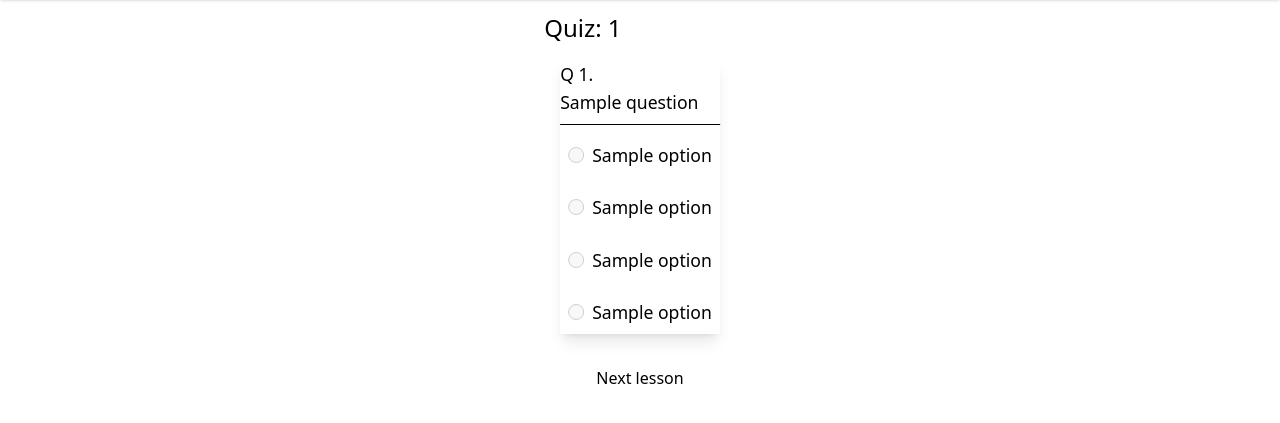
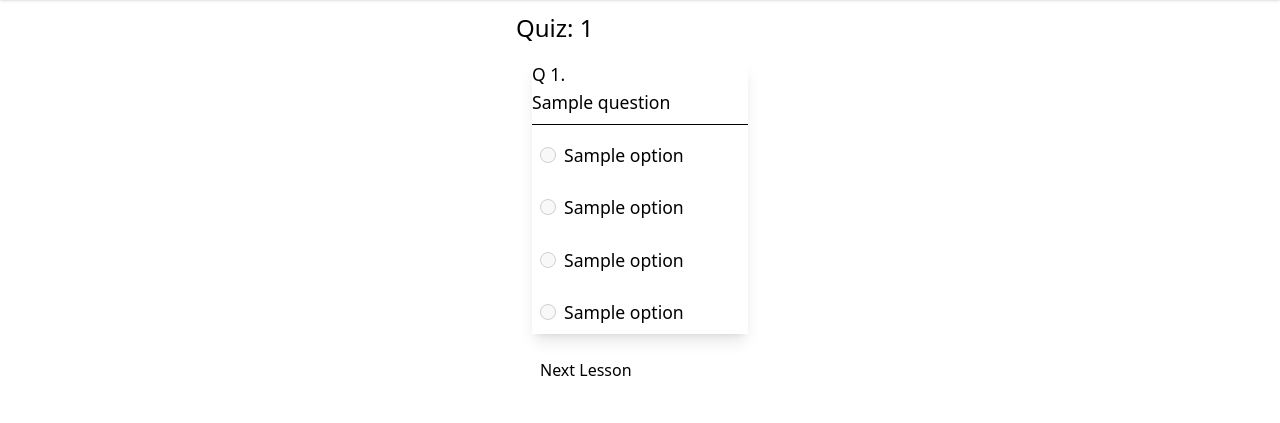
Before and after one commit to SanketJawali/Gamified-learning, a Flask app: template templates/quiz_ans.html in a window 1280 px wide. Shown: the part 84-507 px from the top of the page. Run offline with Flask 3, Linux system fonts and the light colour scheme; the template is opened without the code that fills it: most values are stand-ins (such as "Sample title", 1, 10 or a date in 2020); style sheets or scripts are compiled from the project's sources; some libraries are stand-ins or nearby versions.

Commit message:
Button Fixes

```diff
--- a/templates/profile.html
+++ b/templates/profile.html
@@ -148,7 +148,7 @@
             </div>
 
             <!-- Back to Courses Button -->
-            <div class="mt-8">
+            <div class="mt-4 flex justify-center p-2">
                 <a href="{{ url_for('courses') }}" class="btn btn-primary w-50"
                     >Back to Courses</a
                 >
--- a/templates/quiz_ans.html
+++ b/templates/quiz_ans.html
@@ -135,13 +135,11 @@
                         {% endif %} {% endfor %}
                     </ul>
 
-                    <!-- Properly placed submit button -->
-                    <a class="flex justify-center mt-8 mb-4"
-                    a href="{{ url_for('lessons') }}"
-                    class="btn btn-primary bg-indigo-500 hover:bg-indigo-700 w-full max-w-xs"
-                    >
-                      Next lesson
-                    </a>
+                    <div class="mt-4 flex justify-center p-2">
+                        <a href="{{ url_for('lessons') }}" class="btn btn-primary w-50"
+                            >Next Lesson</a
+                        >
+                    </div>
                 </div>
         </div>
     </div>
```
Also changed, not shown: instance/users.db.
